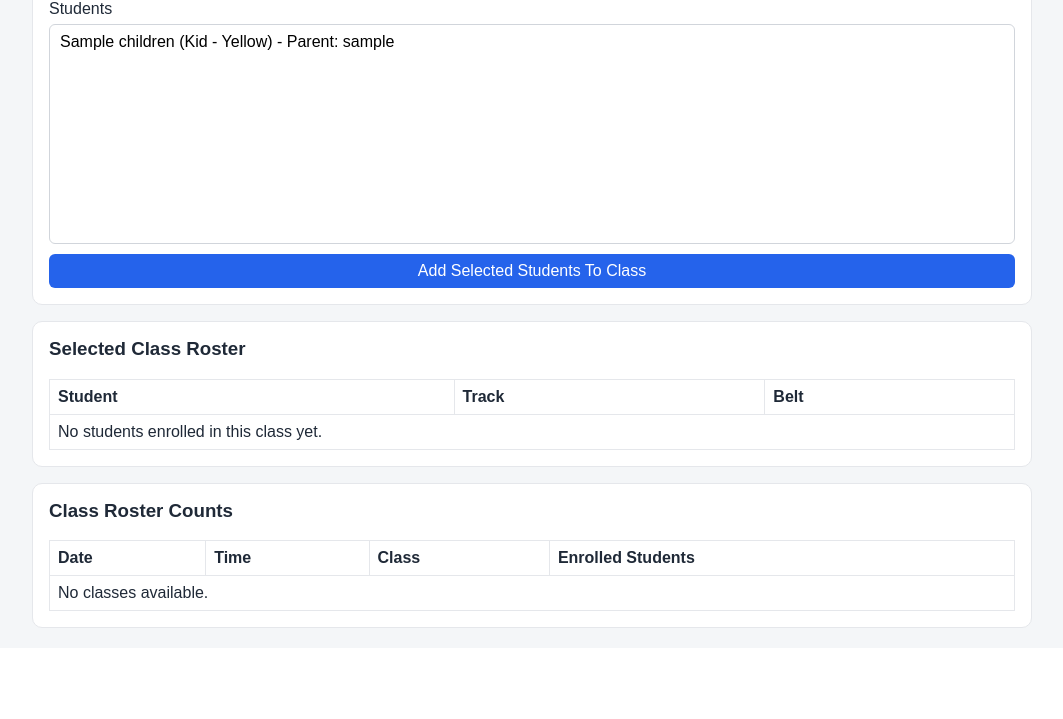
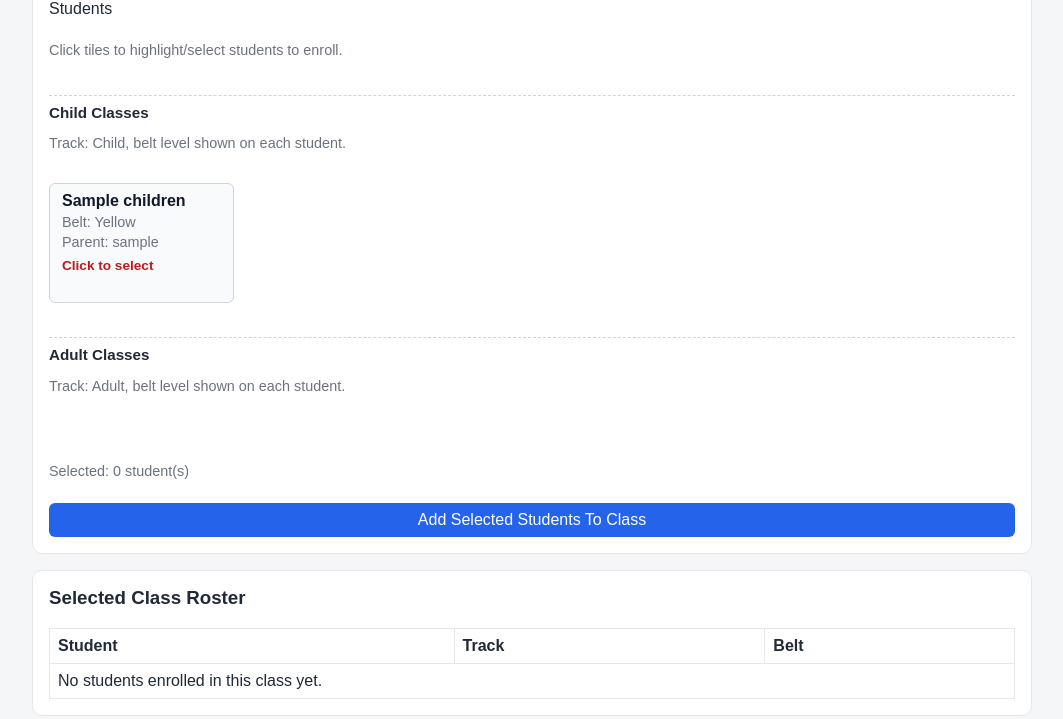
Before and after one commit to justinhoang710/SE-Project, a Flask app: page /manager/enroll in a window 1280 px wide. Shown: the part 238-957 px from the top of the page, without its empty margins (108-1171 px from the left). Before the commit the page ends 866 px from the top, so only its background shows below. Run offline with Flask 3, Linux system fonts and the light colour scheme; the visitor is signed in with stand-in values (Sample User, id 1); tables that the repository leaves empty hold one stand-in row (values such as "Sample post").

Commit message:
updated enrollment process and technique editing process

```diff
--- a/static/style.css
+++ b/static/style.css
@@ -97,6 +97,11 @@ button,
 
 button.danger {
   background: #dc2626;
+}
+
+button.secondary,
+.button.secondary {
+  background: #4b5563;
 }
 
 .actions {
@@ -313,3 +318,30 @@ td {
 .student-tile.selected .attendance-state {
   color: #166534;
 }
+
+.enroll-divider {
+  margin: 12px 0 8px;
+  padding-top: 8px;
+  border-top: 1px dashed #cbd5e1;
+}
+
+.enroll-divider h4 {
+  margin: 0 0 4px;
+  font-size: 0.95rem;
+}
+
+.enroll-student-grid {
+  margin-bottom: 12px;
+}
+
+.enroll-student-tile {
+  min-height: 120px;
+}
+
+.enroll-student-tile.disabled,
+.enroll-student-tile:disabled {
+  opacity: 0.65;
+  cursor: not-allowed;
+  border-color: #9ca3af;
+  background: #f3f4f6;
+}
--- a/templates/manager_enroll.html
+++ b/templates/manager_enroll.html
@@ -18,16 +18,62 @@
 
   <form method="post">
     <input type="hidden" name="offering_id" value="{{ selected_offering_id or '' }}" />
-    <label>Students
-      <select name="child_ids" multiple size="10" required>
-        {% for child in all_students %}
-          <option value="{{ child.id }}" {% if child.id in enrolled_ids %}disabled{% endif %}>
-            {{ child.child_name }} ({{ child.program_track|title }} - {{ child.current_belt }}) - Parent: {{ child.parent_username }}
-            {% if child.id in enrolled_ids %}(already enrolled){% endif %}
-          </option>
-        {% endfor %}
-      </select>
-    </label>
+    <label>Students</label>
+    <p class="hint">Click tiles to highlight/select students to enroll.</p>
+    <div class="enroll-divider">
+      <h4>Child Classes</h4>
+      <p class="hint">Track: Child, belt level shown on each student.</p>
+    </div>
+    <div class="student-tile-grid enroll-student-grid">
+      {% for child in all_students if child.program_track == 'kid' %}
+        <button
+          type="button"
+          class="student-tile enroll-student-tile {% if child.id in enrolled_ids %}disabled{% endif %}"
+          data-target-id="child-{{ child.id }}"
+          {% if child.id in enrolled_ids %}disabled{% endif %}
+        >
+          <strong>{{ child.child_name }}</strong>
+          <span class="hint">Belt: {{ child.current_belt }}</span>
+          <span class="hint">Parent: {{ child.parent_username }}</span>
+          {% if child.id in enrolled_ids %}
+            <span class="attendance-state">Already enrolled</span>
+          {% else %}
+            <span class="attendance-state">Click to select</span>
+          {% endif %}
+        </button>
+        {% if child.id not in enrolled_ids %}
+          <input id="child-{{ child.id }}" class="enroll-checkbox hidden" type="checkbox" name="child_ids" value="{{ child.id }}" />
+        {% endif %}
+      {% endfor %}
+    </div>
+
+    <div class="enroll-divider">
+      <h4>Adult Classes</h4>
+      <p class="hint">Track: Adult, belt level shown on each student.</p>
+    </div>
+    <div class="student-tile-grid enroll-student-grid">
+      {% for child in all_students if child.program_track == 'adult' %}
+        <button
+          type="button"
+          class="student-tile enroll-student-tile {% if child.id in enrolled_ids %}disabled{% endif %}"
+          data-target-id="child-{{ child.id }}"
+          {% if child.id in enrolled_ids %}disabled{% endif %}
+        >
+          <strong>{{ child.child_name }}</strong>
+          <span class="hint">Belt: {{ child.current_belt }}</span>
+          <span class="hint">Parent: {{ child.parent_username }}</span>
+          {% if child.id in enrolled_ids %}
+            <span class="attendance-state">Already enrolled</span>
+          {% else %}
+            <span class="attendance-state">Click to select</span>
+          {% endif %}
+        </button>
+        {% if child.id not in enrolled_ids %}
+          <input id="child-{{ child.id }}" class="enroll-checkbox hidden" type="checkbox" name="child_ids" value="{{ child.id }}" />
+        {% endif %}
+      {% endfor %}
+    </div>
+    <p id="enroll-selection-count" class="hint">Selected: 0 student(s)</p>
     <button type="submit">Add Selected Students To Class</button>
   </form>
 </section>
@@ -64,4 +110,34 @@
     {% endfor %}
   </table>
 </section>
+
+<script>
+  const enrollTiles = document.querySelectorAll('.enroll-student-tile');
+  const enrollCount = document.getElementById('enroll-selection-count');
+
+  const updateEnrollCount = () => {
+    const selected = document.querySelectorAll('.enroll-checkbox:checked').length;
+    if (enrollCount) {
+      enrollCount.textContent = `Selected: ${selected} student(s)`;
+    }
+  };
+
+  enrollTiles.forEach((tile) => {
+    tile.addEventListener('click', () => {
+      if (tile.disabled) {
+        return;
+      }
+      const targetId = tile.dataset.targetId;
+      const checkbox = targetId ? document.getElementById(targetId) : null;
+      if (!checkbox) {
+        return;
+      }
+      checkbox.checked = !checkbox.checked;
+      tile.classList.toggle('selected', checkbox.checked);
+      updateEnrollCount();
+    });
+  });
+
+  updateEnrollCount();
+</script>
 {% endblock %}
```
Also changed, not shown: templates/techniques.html (+75 -10 lines).
